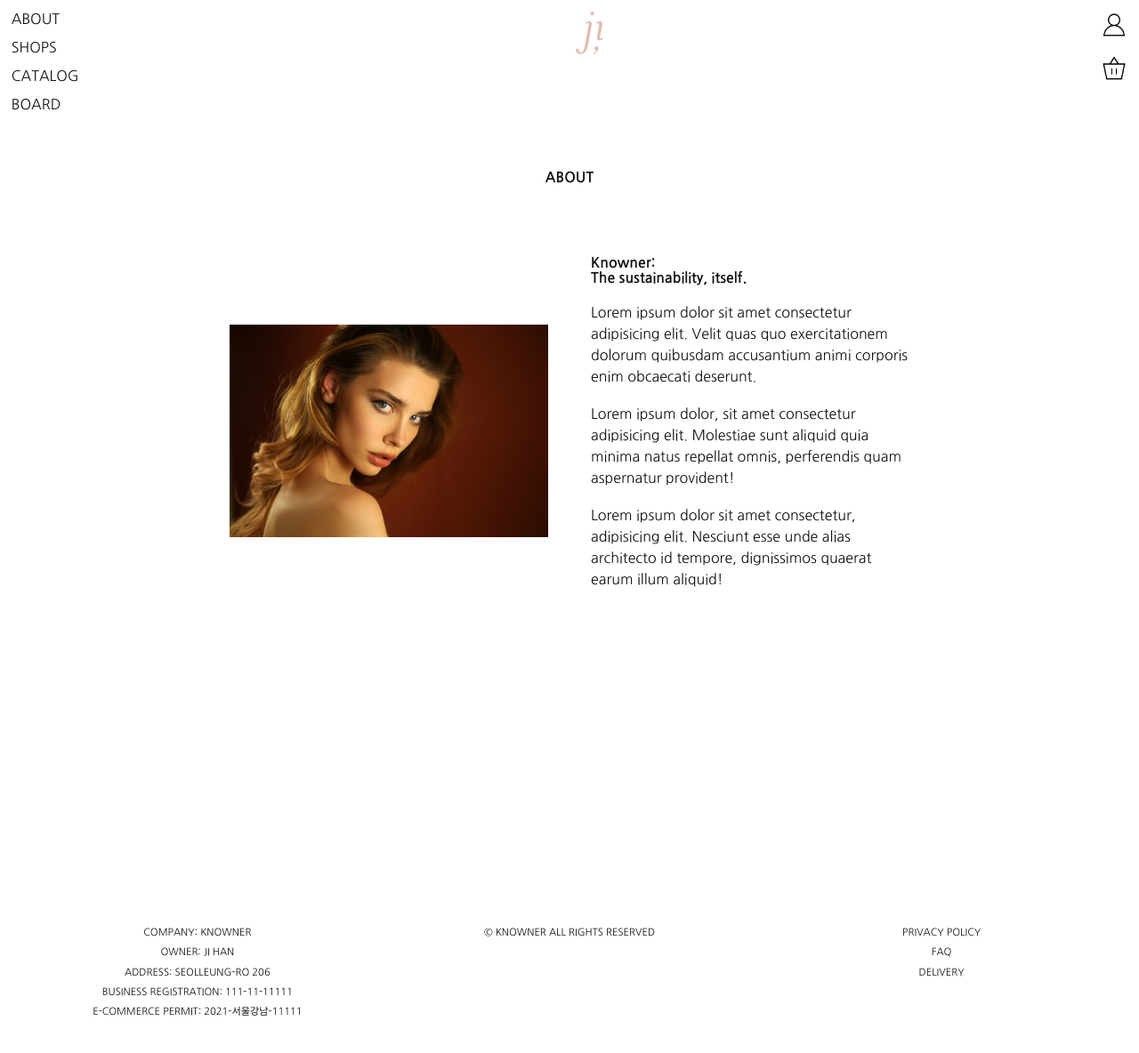
After one commit to apensia914/ji-brand-shop, a Django app: page /about/ in a window 1280 px wide. The commit adds this page. Shown: the whole page at 89% size. Run offline with Django 3.2, Linux system fonts and the light colour scheme; style sheets or scripts are compiled from the project's sources; some libraries are stand-ins or nearby versions.

Commit message:
1.3.3.0 About section completed

```diff
--- /dev/null
+++ b/static/scss/about.scss
@@ -0,0 +1,45 @@
+@import "base";
+
+
+
+.container {
+    padding: 15%;
+
+    #about {
+        max-width: 1600px;
+        height: 80vh;
+
+        h1 {
+            font-weight: bold;
+            text-align: center;
+            margin-bottom: 5em;
+        }
+
+        .profile {
+            display: flex;
+            justify-content: center;
+            align-items: center;
+            gap: 3em;
+        }
+
+        .profile-image {
+            width: 40%;
+        }
+
+        .profile__brand {
+            width: 40%;
+            h2, span, p {
+                text-transform: none;
+            }
+
+            h2, span {
+                font-weight: bold;
+            }
+
+            p {
+                line-height: 1.5;
+                margin: 5% 0;
+            }
+        }
+    }
+}
--- a/templates/partials/header.html
+++ b/templates/partials/header.html
@@ -3,12 +3,12 @@
 <header>
     <nav id="navbar">
         <ul class="nav__links">
-            <li><a href="#">About</a></li>
+            <li><a href="{% url 'users:about' %}">About</a></li>
             <li><a href="#">Shops</a></li>
             <li><a href="#">Catalog</a></li>
             <li><a href="#">Board</a></li>
         </ul>
-        <a href="#"><img src="../../static/images/logo@2x.png" alt="" class="logo"></a>
+        <a href="{% url 'users:home' %}"><img src="../../static/images/logo@2x.png" alt="" class="logo"></a>
         <ul class="nav__links">
             <li><a href="#"><img src="../../static/images/account.png" alt="account" class="menu-icon"></a></li>
             <li><a href="#"><img src="../../static/images/cart.png" alt="cart" class="menu-icon"></a></li>
--- /dev/null
+++ b/templates/users/about.html
@@ -0,0 +1,24 @@
+{% extends "base.html" %}
+{% load static %}
+{% load i18n %}
+
+{% block style %}<link type="text/x-scss" rel="stylesheet" href="{% static 'scss/about.scss' %}">{% endblock style %}
+
+{% block title %}Home{% endblock title %}
+
+{% block body %}
+    <div class="container">
+        <section id="about">
+            <h1>about</h1>
+            <div class="profile">
+                <img src="../../static/images/bg-left@2x.png" alt="ji's picture" class="profile-image">
+                <div class="profile__brand">
+                    <h2>Knowner:</h2><span>The sustainability, itself.</span>
+                    <p>Lorem ipsum dolor sit amet consectetur adipisicing elit. Velit quas quo exercitationem dolorum quibusdam accusantium animi corporis enim obcaecati deserunt.</p>
+                    <p>Lorem ipsum dolor, sit amet consectetur adipisicing elit. Molestiae sunt aliquid quia minima natus repellat omnis, perferendis quam aspernatur provident!</p>
+                    <p>Lorem ipsum dolor sit amet consectetur, adipisicing elit. Nesciunt esse unde alias architecto id tempore, dignissimos quaerat earum illum aliquid!</p>
+                </div>
+            </div>
+        </section>
+    </div>
+{% endblock body %}
--- a/users/urls.py
+++ b/users/urls.py
@@ -5,4 +5,5 @@ app_name = "users"
 
 urlpatterns = [
     path("", views.home, name="home"),
+    path("about/", views.about, name="about")
 ]
--- a/users/views.py
+++ b/users/views.py
@@ -3,3 +3,6 @@ from . import models
 
 def home(request):
     return render(request, "users/home.html")
+
+def about(request):
+    return render(request, "users/about.html")
```
